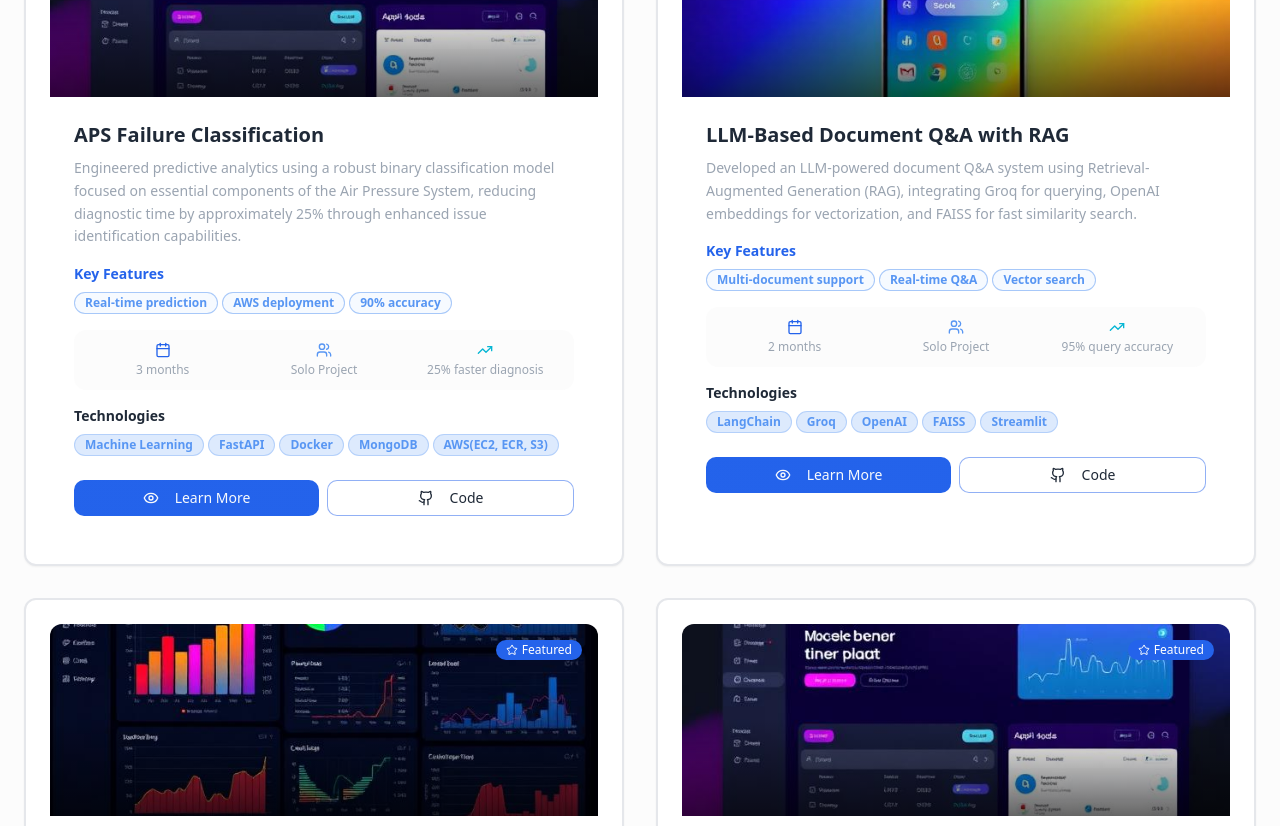
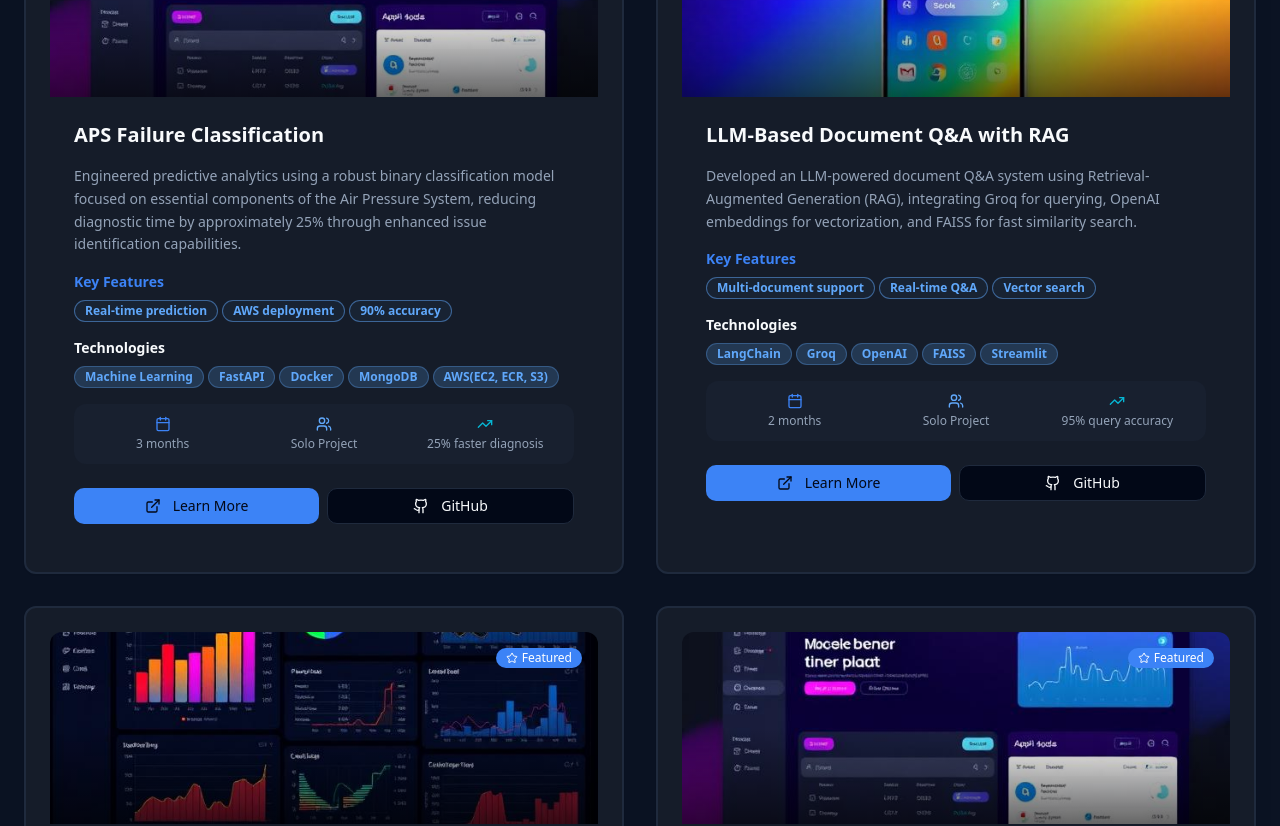
Before and after one commit to tchandrareddy21/tchandrareddy21.github.io, a React (Vite) app: page / in a window 1280 px wide. Shown: the part 3100-3926 px from the top of the page. Built offline with nearby package versions, Linux system fonts and the light colour scheme.

Commit message:
Implement dark mode and project order
Implement dark mode and reorder project sections.

```diff
--- a/src/components/Portfolio.tsx
+++ b/src/components/Portfolio.tsx
@@ -525,12 +525,17 @@ const Portfolio = () => {
                   </div>
                 </div>
                 <CardContent className="p-6 space-y-4">
+                  {/* 1. Project Title */}
                   <div>
-                    <h3 className="text-xl font-bold mb-2 group-hover:text-primary transition-colors">{project.title}</h3>
+                    <h3 className="text-xl font-bold mb-3 group-hover:text-primary transition-colors">{project.title}</h3>
+                  </div>
+
+                  {/* 2. Description */}
+                  <div>
                     <p className="text-muted-foreground text-sm leading-relaxed">{project.description}</p>
                   </div>
 
-                  {/* Key Features */}
+                  {/* 3. Key Features */}
                   <div className="space-y-2">
                     <h4 className="text-sm font-semibold text-primary">Key Features</h4>
                     <div className="flex flex-wrap gap-1">
@@ -542,7 +547,19 @@ const Portfolio = () => {
                     </div>
                   </div>
 
-                  {/* Metrics */}
+                  {/* 4. Technologies */}
+                  <div className="space-y-2">
+                    <h4 className="text-sm font-semibold">Technologies</h4>
+                    <div className="flex flex-wrap gap-1">
+                      {project.technologies.map((tech) => (
+                        <Badge key={tech} variant="secondary" className="text-xs bg-accent/20 text-accent border border-accent/30">
+                          {tech}
+                        </Badge>
+                      ))}
+                    </div>
+                  </div>
+
+                  {/* 5. Duration, Solo Project, Insight */}
                   <div className="grid grid-cols-3 gap-2 p-3 bg-secondary/30 rounded-lg">
                     <div className="text-center">
                       <Calendar className="w-4 h-4 mx-auto mb-1 text-primary" />
@@ -558,36 +575,24 @@ const Portfolio = () => {
                     </div>
                   </div>
 
-                   {/* Technologies */}
-                   <div className="space-y-2">
-                     <h4 className="text-sm font-semibold">Technologies</h4>
-                     <div className="flex flex-wrap gap-1">
-                       {project.technologies.map((tech) => (
-                         <Badge key={tech} variant="secondary" className="text-xs bg-accent/20 text-accent border border-accent/30">
-                           {tech}
-                         </Badge>
-                       ))}
-                     </div>
-                   </div>
-
-                  {/* Action Buttons */}
+                  {/* 6. CTAs */}
                   <div className="flex gap-2 pt-2">
                     <Button
                       size="sm"
                       onClick={() => openModal(project, 'learn-more')}
-                       className="flex-1 bg-gradient-to-r from-primary to-primary/80 hover:from-primary/90 hover:to-primary/70"
+                      className="flex-1"
                     >
-                       <Eye className="mr-2 h-3 w-3" />
+                      <ExternalLink className="w-4 h-4 mr-1" />
                       Learn More
                     </Button>
                     <Button
                       size="sm"
                       variant="outline"
-                      onClick={() => openModal(project, 'github')}
-                      className="flex-1 border-primary/50 hover:bg-primary/10"
+                      onClick={() => window.open(project.githubUrl, '_blank')}
+                      className="flex-1"
                     >
-                      <Github className="mr-2 h-3 w-3" />
-                      Code
+                      <Github className="w-4 h-4 mr-1" />
+                      GitHub
                     </Button>
                   </div>
                 </CardContent>
--- a/src/index.css
+++ b/src/index.css
@@ -8,56 +8,56 @@ All colors MUST be HSL.
 
 @layer base {
   :root {
-    /* Professional blue/gray theme with good contrast */
-    --background: 0 0% 100%;
-    --foreground: 215 28% 17%;
+    /* Dark mode only - Professional blue theme */
+    --background: 222 84% 5%;
+    --foreground: 210 40% 98%;
 
-    --card: 0 0% 100%;
-    --card-foreground: 215 28% 17%;
+    --card: 217 33% 12%;
+    --card-foreground: 210 40% 98%;
 
-    --popover: 0 0% 100%;
-    --popover-foreground: 215 28% 17%;
+    --popover: 217 33% 12%;
+    --popover-foreground: 210 40% 98%;
 
-    --primary: 221 83% 53%;
-    --primary-foreground: 210 40% 98%;
+    --primary: 217 91% 60%;
+    --primary-foreground: 222 84% 5%;
 
-    --secondary: 220 14% 96%;
-    --secondary-foreground: 215 28% 17%;
+    --secondary: 217 33% 18%;
+    --secondary-foreground: 210 40% 98%;
 
-    --muted: 220 14% 96%;
-    --muted-foreground: 215 13% 65%;
+    --muted: 217 33% 18%;
+    --muted-foreground: 215 20% 65%;
 
-    --accent: 216 87% 65%;
-    --accent-foreground: 210 40% 98%;
+    --accent: 212 95% 68%;
+    --accent-foreground: 222 84% 5%;
 
-    --destructive: 0 84% 60%;
+    --destructive: 0 63% 31%;
     --destructive-foreground: 210 40% 98%;
 
-    --border: 220 13% 91%;
-    --input: 220 13% 91%;
-    --ring: 221 83% 53%;
+    --border: 217 33% 18%;
+    --input: 217 33% 18%;
+    --ring: 217 91% 60%;
 
     --radius: 0.75rem;
 
-    /* Portfolio specific colors */
-    --blue-primary: 221 83% 53%;
-    --blue-accent: 216 87% 65%;
+    /* Dark theme specific colors */
+    --blue-primary: 217 91% 60%;
+    --blue-accent: 212 95% 68%;
     --blue-light: 204 96% 72%;
     --gray-blue: 199 89% 48%;
-    --navy-blue: 215 28% 17%;
+    --navy-blue: 222 84% 5%;
 
-    /* Gradients */
-    --gradient-primary: linear-gradient(135deg, hsl(221 83% 53%), hsl(216 87% 65%));
+    /* Gradients for dark theme */
+    --gradient-primary: linear-gradient(135deg, hsl(217 91% 60%), hsl(212 95% 68%));
     --gradient-secondary: linear-gradient(135deg, hsl(204 96% 72%), hsl(199 89% 48%));
-    --gradient-accent: linear-gradient(135deg, hsl(216 87% 65%), hsl(204 96% 72%));
-    --gradient-hero: linear-gradient(135deg, hsl(221 83% 53% / 0.1), hsl(216 87% 65% / 0.1), hsl(204 96% 72% / 0.1));
+    --gradient-accent: linear-gradient(135deg, hsl(212 95% 68%), hsl(204 96% 72%));
+    --gradient-hero: linear-gradient(135deg, hsl(217 91% 60% / 0.1), hsl(212 95% 68% / 0.1), hsl(204 96% 72% / 0.1));
 
-    /* Glows and shadows */
-    --glow-primary: 0 0 30px hsl(221 83% 53% / 0.3);
-    --glow-accent: 0 0 30px hsl(216 87% 65% / 0.3);
+    /* Dark theme glows and shadows */
+    --glow-primary: 0 0 30px hsl(217 91% 60% / 0.3);
+    --glow-accent: 0 0 30px hsl(212 95% 68% / 0.3);
     --glow-light: 0 0 30px hsl(204 96% 72% / 0.3);
-    --shadow-card: 0 10px 30px -10px hsl(221 83% 53% / 0.1);
-    --shadow-hover: 0 20px 50px -10px hsl(221 83% 53% / 0.2);
+    --shadow-card: 0 10px 30px -10px hsl(217 91% 60% / 0.2);
+    --shadow-hover: 0 20px 50px -10px hsl(217 91% 60% / 0.3);
 
     /* Animation durations */
     --transition-fast: 0.2s;
@@ -81,43 +81,6 @@ All colors MUST be HSL.
     --sidebar-ring: 217.2 91.2% 59.8%;
   }
 
-  .dark {
-    --background: 222 84% 5%;
-    --foreground: 210 40% 98%;
-
-    --card: 222 84% 5%;
-    --card-foreground: 210 40% 98%;
-
-    --popover: 222 84% 5%;
-    --popover-foreground: 210 40% 98%;
-
-    --primary: 217 91% 60%;
-    --primary-foreground: 222 84% 5%;
-
-    --secondary: 217 33% 18%;
-    --secondary-foreground: 210 40% 98%;
-
-    --muted: 217 33% 18%;
-    --muted-foreground: 215 20% 65%;
-
-    --accent: 212 95% 68%;
-    --accent-foreground: 222 84% 5%;
-
-    --destructive: 0 63% 31%;
-    --destructive-foreground: 210 40% 98%;
-
-    --border: 217 33% 18%;
-    --input: 217 33% 18%;
-    --ring: 217 91% 60%;
-    --sidebar-background: 240 5.9% 10%;
-    --sidebar-foreground: 240 4.8% 95.9%;
-    --sidebar-primary: 224.3 76.3% 48%;
-    --sidebar-primary-foreground: 0 0% 100%;
-    --sidebar-accent: 240 3.7% 15.9%;
-    --sidebar-accent-foreground: 240 4.8% 95.9%;
-    --sidebar-border: 240 3.7% 15.9%;
-    --sidebar-ring: 217.2 91.2% 59.8%;
-  }
 }
 
 @layer base {
```
Lines whose indentation alone changed are shown as unchanged.
